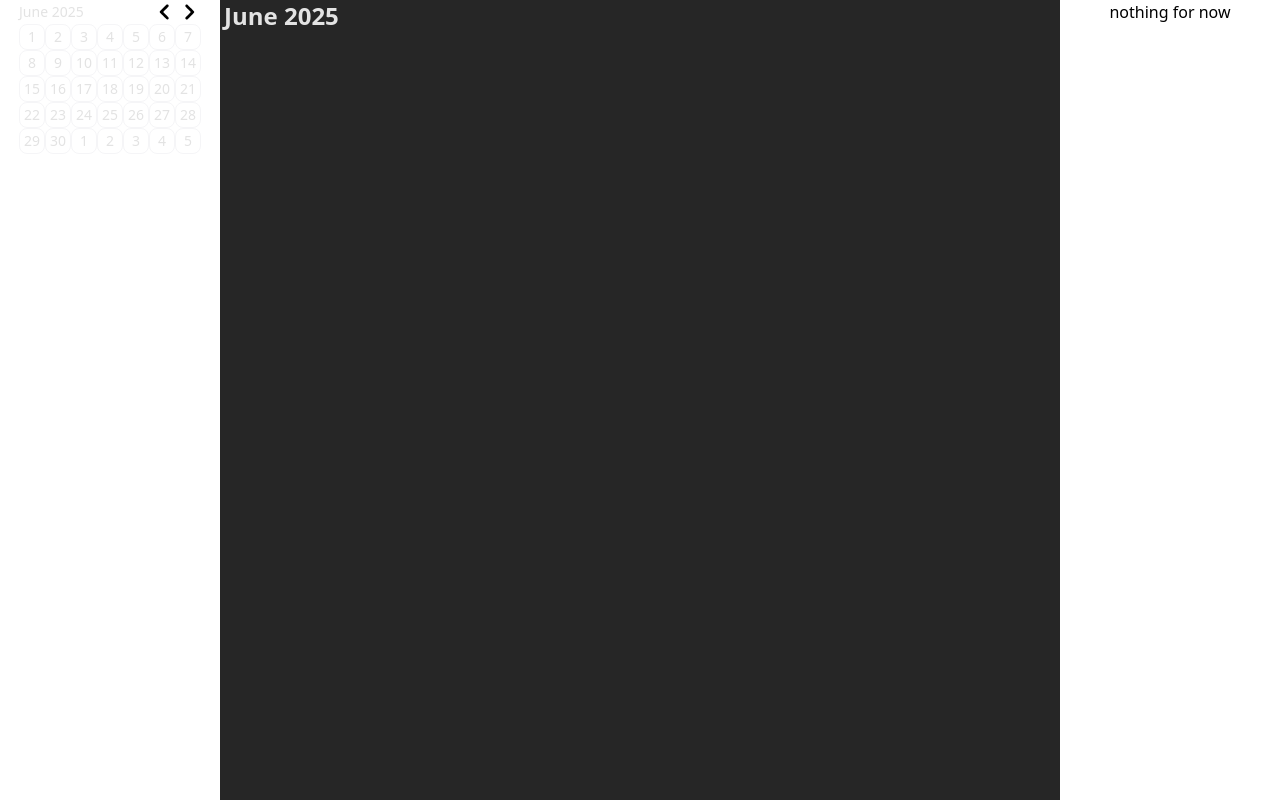
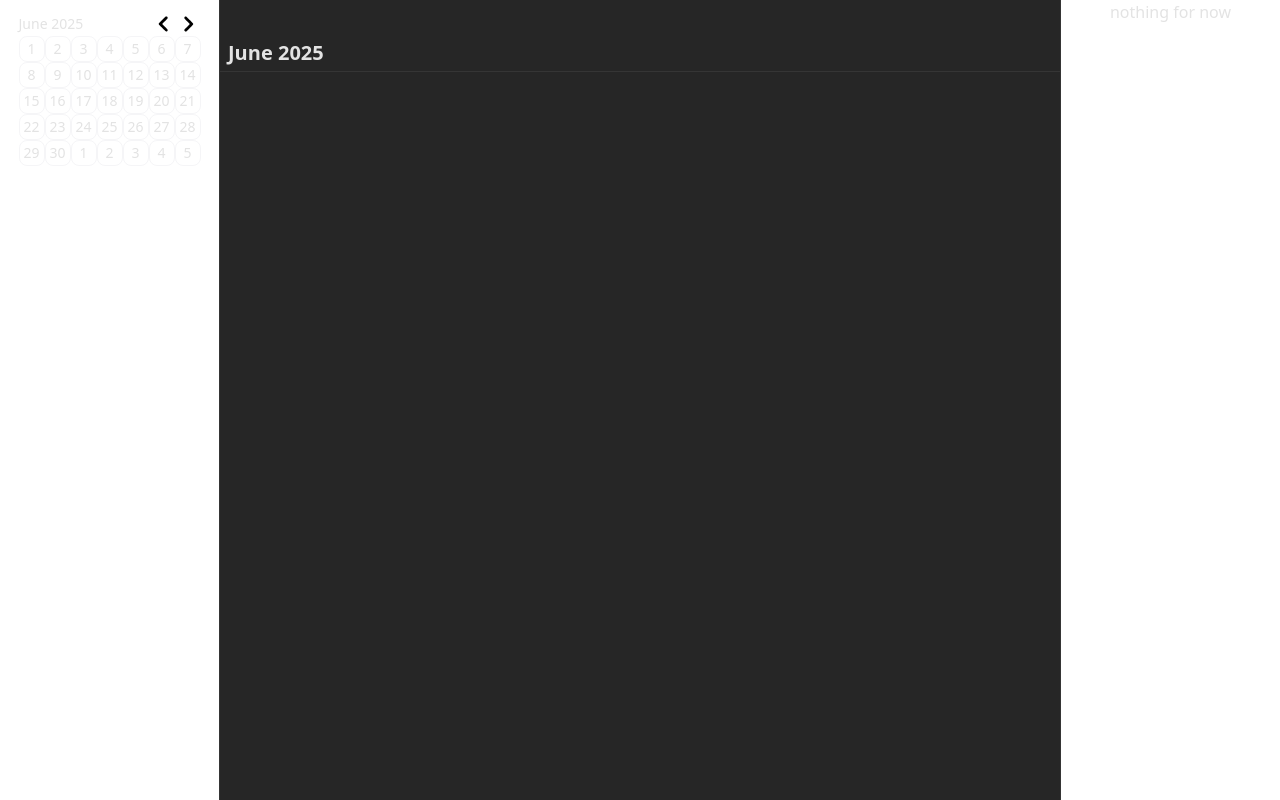
Before and after one commit to WesleyTran0/wescalendar, a Next.js app: page / in a window 1280 px wide. Built offline with nearby package versions, Linux system fonts and the light colour scheme.

Commit message:
All CSS changes. Mostly borders!

```diff
--- a/src/app/(app)/page.tsx
+++ b/src/app/(app)/page.tsx
@@ -18,7 +18,7 @@ export default function Home() {
     <div className="flex h-screen">
       <CalendarContext>
         <NavBar />
-        <Calendar className="flex-1 overflow-auto px-1" />
+        <Calendar className="flex-1 overflow-auto" />
         <DetailsBar />
       </CalendarContext>
     </div>
--- a/src/app/globals.css
+++ b/src/app/globals.css
@@ -17,6 +17,8 @@
   --standard-text: #e3e3e3; /* basically white for text */
   --muted-text: #525252; /* secondary text */
   --darkened-text: #262626; /* intentionally grayed out */
+
+  --bg-highlight: #353535;
 }
 
 /* @ts-ignore -- Tailwind v4 syntax not yet supported by tailwindcss LSP */
@@ -28,6 +30,8 @@
   --color-muted-text: var(--muted-text);
   --color-darkened-text: var(--darkened-text);
 
+  --color-bg-highlight: var(--bg-highlight);
+
   --font-family-calendar: "Roboto Mono", monospace;
 }
 
--- a/src/components/calendar/CalendarHeader.tsx
+++ b/src/components/calendar/CalendarHeader.tsx
@@ -26,8 +26,8 @@ export default function CalendarHeader({ }: CalenderHeader) {
   }
 
   return (
-    <div className="w-full h-20 text-standard-text">
-      <div className="text-2xl font-semibold flex flex-col justify-end">
+    <div className="w-full h-18 text-standard-text flex flex-col justify-end border-b border-bg-highlight">
+      <div className="py-1 px-2 text-xl font-semibold flex flex-col justify-end">
         {monthName} {curYear}
       </div>
       {/* TODO: Add Month buttons to change forward and backward months */}
--- a/src/components/detailsbar/Detailsbar.tsx
+++ b/src/components/detailsbar/Detailsbar.tsx
@@ -5,7 +5,7 @@ type DetailsbarProps = {};
 
 export default function Detailsbar({ }: DetailsbarProps): ReactElement {
   return (
-    <Sidebar className="right-0">
+    <Sidebar className="right-0 text-standard-text border-l border-bg-highlight">
       <div>nothing for now</div>
     </Sidebar>
   );
--- a/src/components/navbar/Navbar.tsx
+++ b/src/components/navbar/Navbar.tsx
@@ -6,7 +6,7 @@ type NavbarProps = {};
 
 export default function Navbar({ }: NavbarProps): ReactElement {
   return (
-    <Sidebar>
+    <Sidebar className="border-r border-bg-highlight">
       <CalendarApplet />
     </Sidebar>
   );
--- a/src/components/navbar/calendarApplet/CalendarApplet.tsx
+++ b/src/components/navbar/calendarApplet/CalendarApplet.tsx
@@ -17,7 +17,7 @@ export default function CalendarApplet({ }: CalendarAppletProps): ReactElement {
   const [viewingDate, setViewingDate] = useState(new Date());
 
   return (
-    <div className="text-standard-text tabular-nums font-calendar text-sm">
+    <div className="text-standard-text tabular-nums font-calendar text-sm py-3">
       <div className="flex w-full">
         <div className="w-6/10 py-0.5 rounded-lg text-left">
           {`${MONTHS[getMonthIdx(viewingDate)]}  ${viewingDate.getFullYear()}`}
```
